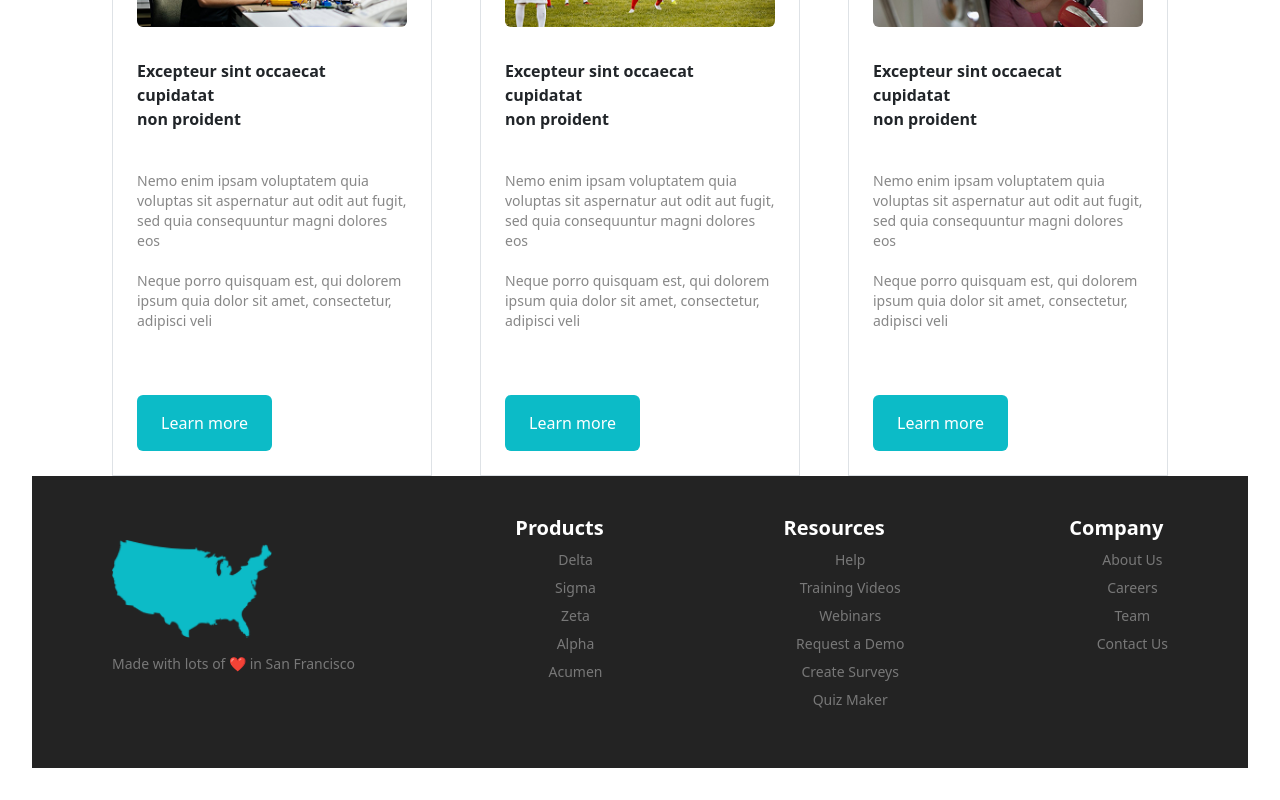
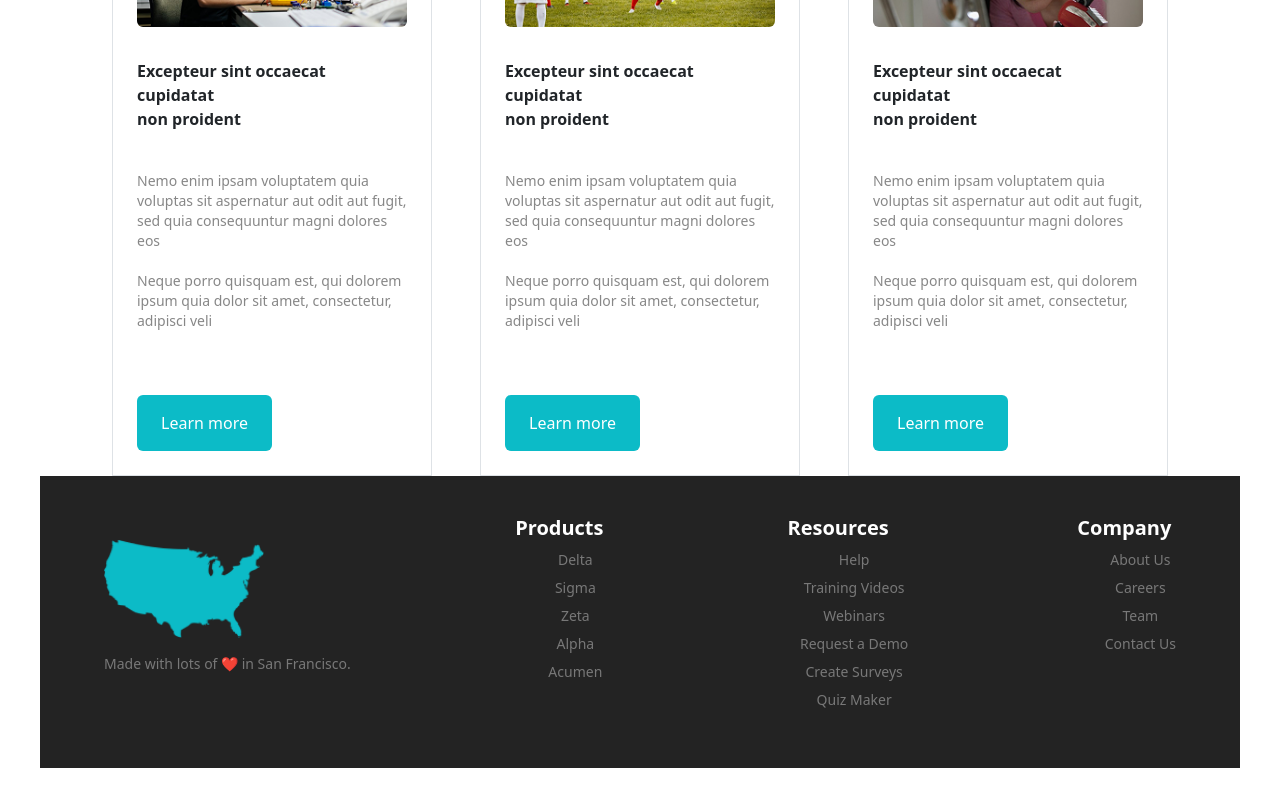
Before and after one commit to habibanadeemhere/Tailwind-landing-page, a React (Vite) app: page / in a window 1280 px wide. Shown: the part 4647-5447 px from the top of the page. Built offline with nearby package versions, Linux system fonts and the light colour scheme.

Commit message:
Refactor Footer component layout and text
Updated footer layout and improved text clarity.

```diff
--- a/src/components/Footer.jsx
+++ b/src/components/Footer.jsx
@@ -6,17 +6,17 @@ const Footer = () => {
     <>
       <section className="footer w-full">
 
-        <div className="foot flex flex-col md:flex-row flex-wrap justify-between items-start gap-10 md:gap-20 text-[#787878] bg-[#232323] px-6 md:px-20 py-10">
+        <div className="foot w-full max-w-[1200px] mx-auto flex flex-col md:flex-row flex-wrap justify-between items-start gap-10 md:gap-24 text-[#787878] bg-[#232323] px-6 md:px-16 py-10">
 
-          {/* Section 1 */}
+
           <div className="sec1 relative flex flex-col items-start mt-6">
             <img src={Map} alt="Map" className="w-32 md:w-40" />
             <p className="mt-3 text-sm">
-              Made with lots of ❤️ in San Francisco
+              Made with lots of ❤️ in San Francisco.
             </p>
           </div>
 
-          {/* Section 2 */}
+
           <div className="sec2">
             <h5 className="text-white font-bold mb-2">Products</h5>
             <ul className="leading-6 text-sm space-y-1">
@@ -28,7 +28,7 @@ const Footer = () => {
             </ul>
           </div>
 
-          {/* Section 3 */}
+
           <div className="sec3">
             <h5 className="text-white font-bold mb-2">Resources</h5>
             <ul className="leading-6 text-sm space-y-1">
@@ -41,7 +41,7 @@ const Footer = () => {
             </ul>
           </div>
 
-          {/* Section 4 */}
+
           <div className="sec4">
             <h5 className="text-white font-bold mb-2">Company</h5>
             <ul className="leading-6 text-sm space-y-1">
```
